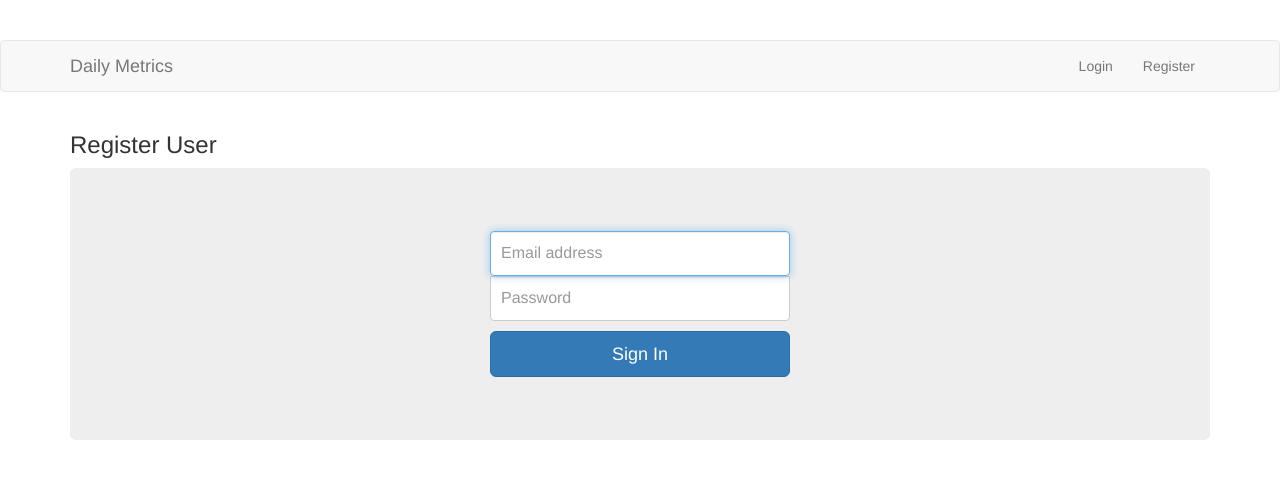
After one commit to tomscott1/daily-metrics-flask, a Flask app: page /register in a window 1280 px wide. The commit adds this page. Shown: the top 479 px of the page. Run offline with Flask 2, Linux system fonts and the light colour scheme; parts of the project's set-up code (start-up, migrations or seed data) failed here and were passed over; some libraries are stand-ins or nearby versions.

Commit message:
add user registration

```diff
--- a/app/forms.py
+++ b/app/forms.py
@@ -7,3 +7,8 @@ class LoginForm(Form):
     remember_me = BooleanField('remember_me', default=False)
     email = StringField('email', validators=[DataRequired(), Email()])
     password = PasswordField('password', validators=[DataRequired()])
+
+
+class RegisterForm(Form):
+    email = StringField('email', validators=[DataRequired(), Email()])
+    password = PasswordField('password', validators=[DataRequired()])
--- a/app/models.py
+++ b/app/models.py
@@ -33,7 +33,7 @@ class User(db.Model):
         return False
 
     def __repr__(self):
-        return '<User %r>' % (self.nickname)
+        return '<User %r>' % (self.email)
 
 
 
--- a/app/templates/header.html
+++ b/app/templates/header.html
@@ -19,14 +19,14 @@
           <ul class='nav navbar-nav navbar-right'>
           {% if logged_in %}
             <li class='nav-label'>
-              <p class='navbar-text'>Welcome, {{ user.name }}</p>
+              <p class='navbar-text'>Welcome, {{ user.email }}</p>
             </li>
             <li class='nav-item'>
               <a href='/logout' class='nav-link'>Sign out</a>
             </li>
           {% else %}
             <li><a href='/login' class='nav-link'>Login</a></li>
-            <li><a href=# class='nav-link'>Register</a></li>
+            <li><a href='/register' class='nav-link'>Register</a></li>
           {% endif %}
         </ul>
         </div>
--- /dev/null
+++ b/app/templates/register.html
@@ -0,0 +1,22 @@
+<!-- extend from header -->
+{% extends 'header.html' %}
+{% block content %}
+  <div class='container' width='500px'>
+    <h3>Register User</h3>
+    <div class='jumbotron' background-position='center' padding-right='100px' padding-left=100px>
+      <form class='form-signin' action='' method='post' name='login'>
+        {{ form.hidden_tag() }}
+        {{ form.csrf_token }}
+        {{ form.email(class_='form-control', placeholder='Email address', autofocus=True) }}
+        {% for error in form.email.errors %}
+          <span style="color: red;">[{{ error }}]</span>
+        {% endfor %}
+        {{ form.password(class_='form-control', placeholder='Password') }}
+        {% for error in form.password.errors %}
+          <span style="color: red;">[{{ error }}]</span>
+        {% endfor %}
+        <input type='submit' class='btn btn-lg btn-primary btn-block' value='Sign In'>
+      </form>
+    </div>
+  </div>
+{% endblock %}
--- a/app/views.py
+++ b/app/views.py
@@ -1,7 +1,8 @@
-from flask import render_template, flash, redirect, session, url_for, request, g
+from flask import render_template, flash, redirect, session, url_for
+from flask import request, g
 from flask_login import login_user, logout_user, current_user, login_required
 from app import app, login_manager, db, bcrypt
-from .forms import LoginForm
+from .forms import LoginForm, RegisterForm
 from .models import User, Metric, Record
 
 
@@ -31,11 +32,10 @@ def index():
         }
     ]
     return render_template('index.html', title='Home', user=user,
-                           metrics=metrics)
+                           metrics=metrics, logged_in=g.user.is_authenticated)
 
 
 @app.route('/login', methods=['GET', 'POST'])
-# potentially need to tell login_manager this is the login function....
 def login():
     if g.user is not None and g.user.is_authenticated:
         return redirect(url_for('index'))
@@ -52,21 +52,30 @@ def login():
                     session.pop('remember_me', None)
                 login_user(user, remember=remember_me)
                 flash('Logged in successfully.')
-                # next = flask.request.args.get('next')
-                # if not is_safe_url(next):
-                    # return flask.abort(400)
                 return redirect(request.args.get('next') or url_for('index'))
             flash('Email or Password incorrect - try again')
             return redirect(url_for('login'))
     return render_template('login.html', title='Sign in', form=form)
 
 
-@app.route('/logout', methods=["GET"])
+@app.route('/register', methods=['GET', 'POST'])
+def register():
+    form = RegisterForm()
+    if form.validate_on_submit():
+        if not db.session.query(db.exists().where(
+                User.email == form.email.data)).scalar():
+            new_user = User(email=form.email.data,
+                                   password=form.password.data)
+            db.session.add(new_user)
+            db.session.commit()
+            flash('user registered')
+            return redirect(request.args.get('next') or url_for('index'))
+        flash('Email already exists - please choose another email')
+        return redirect(url_for('register'))
+    return render_template('register.html', title='Register', form=form)
+
+@app.route('/logout', methods=['GET'])
 @login_required
 def logout():
-    user = current_user
-    user.authenticated = False
-    db.session.add(user)
-    db.session.commit()
     logout_user()
     return redirect(url_for('index'))
```
Also changed, not shown: readme.md.
